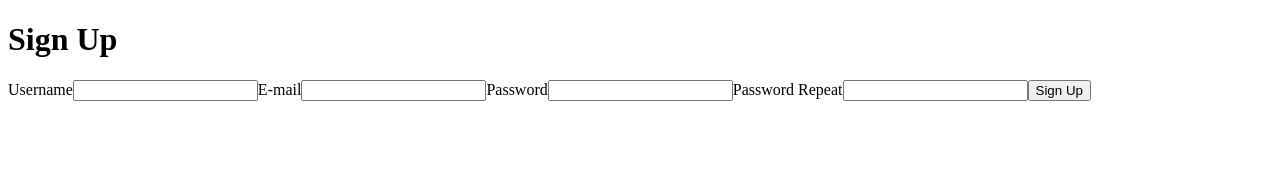
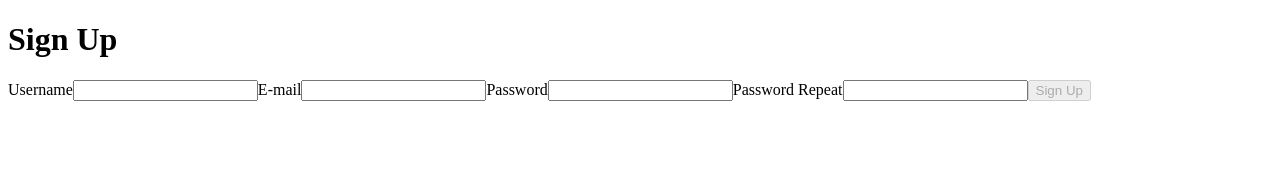
Before and after one commit to fredwills9224/source-vue, a Vue app: page / in a window 1280 px wide. Shown: the top 170 px of the page. Built offline with nearby package versions, Linux system fonts and the light colour scheme.

Commit message:
sup lo hs sgnubttn dsabld sat ts p

```diff
--- a/src/pages/SignUpPage.vue
+++ b/src/pages/SignUpPage.vue
@@ -11,6 +11,6 @@
     <label for="password-repeat">Password Repeat</label>
     <input id="password-repeat" type="password"/>
 
-    <button>Sign Up</button>
+    <button disabled>Sign Up</button>
 
 </template>
```
